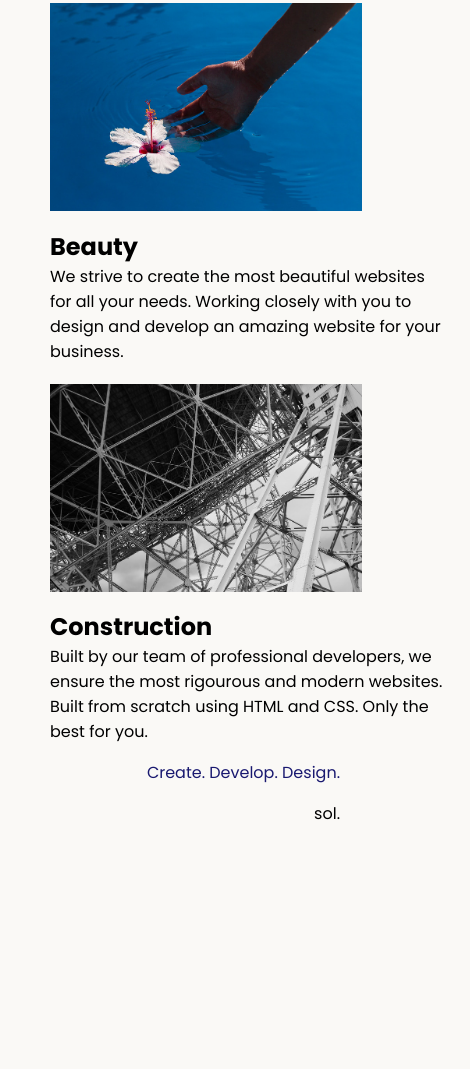
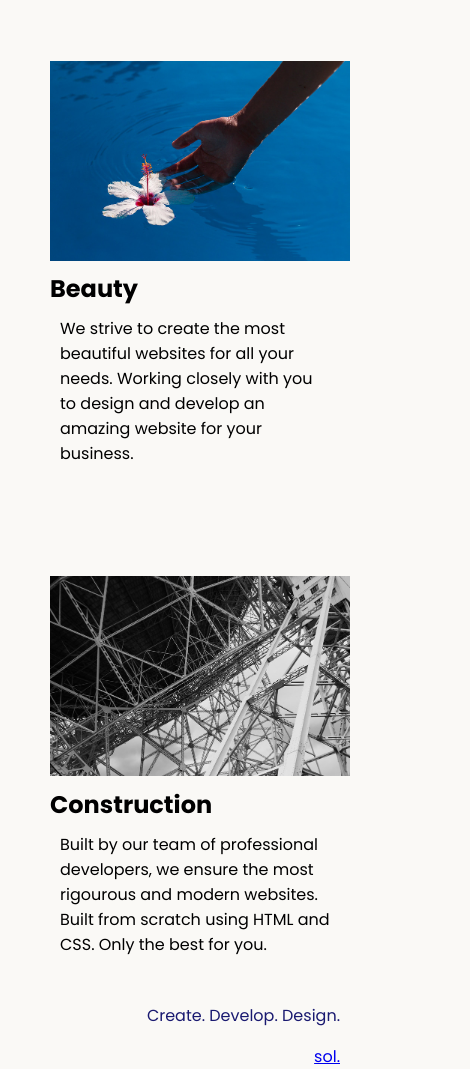
Before and after one commit to Ashrafi-Meraj/media-query, a plain HTML site: page index.html in a window 390 px wide. Shown: the part 456-1525 px from the top of the page, 470 px wide, since content can reach past the window. Before the commit the page ends 1282 px from the top, so only its background shows below. Drawn offline with Linux system fonts and the light colour scheme.

Commit message:
style.css

```diff
--- a/style.css
+++ b/style.css
@@ -55,7 +55,7 @@ h2 {
   margin-bottom: 0;
   margin-top: 0.43em;
 }
-footer>span a{
+footer>p>span a{
   text-decoration: none;
   color: black;
   cursor: none;
@@ -65,19 +65,37 @@ footer>span a{
     float: none;
     width: 100%;
   }
+  h2 {
+    width: auto;
+  }
 }
 
 @media (max-width: 700px) {
   .card{
+    top: 70px;
+    height: 200px;
+    align-items: center;
+    align-content: center;
     margin-left: 0;
-    width: 25rem;
+    width: 100%;
+    margin-top: 40px;
+    margin-bottom: 40px;
   }
   .card>img {
+    display: block;
     float: none;
-    height: 13rem;
+    height: 100%;
+  }
+  .card p{
+    display: block;
+    margin: 10px;
   }
   h1 {
     font-size: 3rem;
     width: 100%;
+    margin-bottom: 70px;
+  }
+  footer {
+    margin-top: 100px;
   }
 }
```
